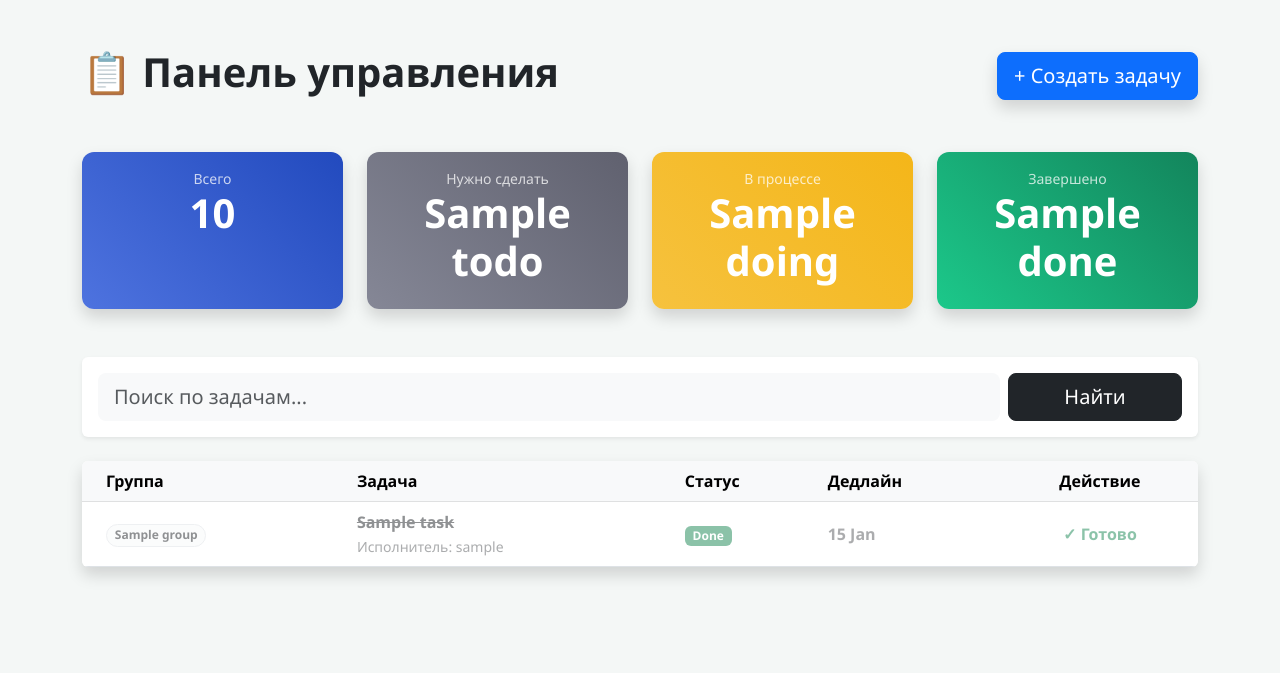
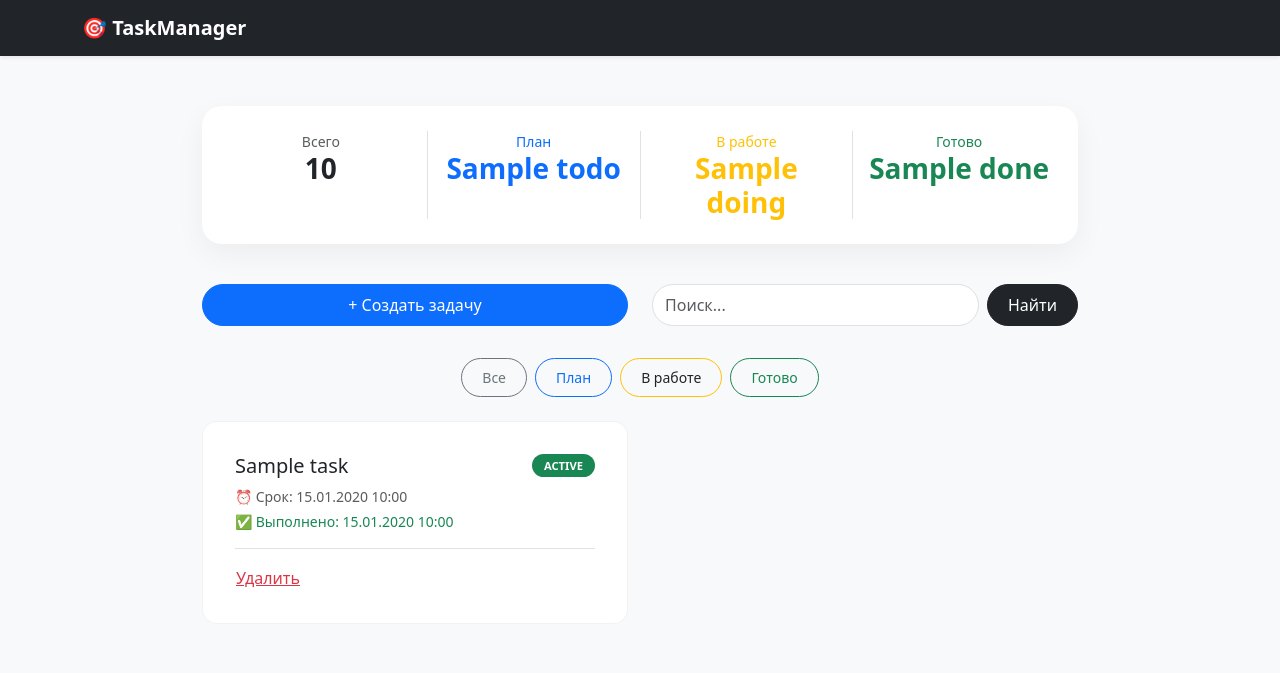
Before and after one commit to Djigi123/GroupToDo2, a Django app: template tasks/templates/tasks/tasks.html in a window 1280 px wide. Shown: the top 673 px of the page. Run offline with Django 3.2, Linux system fonts and the light colour scheme; the template is opened without the code that fills it: most values are stand-ins (such as "Sample title", 1, 10 or a date in 2020).

Commit message:
Final project: Task Manager

```diff
--- a/tasks/templates/tasks/tasks.html
+++ b/tasks/templates/tasks/tasks.html
@@ -2,143 +2,118 @@
 <html lang="ru">
 <head>
     <meta charset="UTF-8">
-    <title>Task Manager Pro</title>
+    <meta name="viewport" content="width=device-width, initial-scale=1.0">
+    <title>TaskManager - Мои задачи</title>
     <link rel="stylesheet" href="https://cdn.jsdelivr.net/npm/bootstrap@5.3.0/dist/css/bootstrap.min.css">
     <style>
-    body { background-color: #f4f7f6; color: #333; font-family: 'Segoe UI', sans-serif; }
-
-    /* Анимация карточек статистики */
-    .card-stats {
-        border: none;
-        border-radius: 12px;
-        color: white;
-        transition: all 0.3s ease;
-        cursor: pointer;
-    }
-
-    .card-stats:hover {
-        transform: translateY(-10px);
-        box-shadow: 0 10px 20px rgba(0,0,0,0.2);
-    }
-
-    .bg-total { background: linear-gradient(45deg, #4e73df, #224abe); }
-    .bg-todo { background: linear-gradient(45deg, #858796, #60616f); }
-    .bg-doing { background: linear-gradient(45deg, #f6c23e, #f4b619); }
-    .bg-done { background: linear-gradient(45deg, #1cc88a, #13855c); }
-
-    .table tbody tr { transition: all 0.2s ease; }
-    .table tbody tr:hover { background-color: #f0f2f5 !important; transform: scale(1.005); box-shadow: 0 4px 8px rgba(0,0,0,0.05); z-index: 1; }
-
-    .priority-high { border-left: 6px solid #e74a3b !important; }
-    .priority-medium { border-left: 6px solid #f6c23e !important; }
-    .priority-low { border-left: 6px solid #1cc88a !important; }
-
-    .task-done { opacity: 0.5; background-color: #f8f9fa !important; }
-    .task-done .task-title { text-decoration: line-through; }
-
-    .btn-finish { border-radius: 20px; font-weight: bold; transition: 0.3s; }
-    .btn-finish:hover { transform: scale(1.1); }
+        body { background-color: #f8f9fa; }
+        .task-container { max-width: 900px; margin-top: 50px; padding-bottom: 50px; }
+        .stats-card { background: white; padding: 25px; border-radius: 20px; box-shadow: 0 10px 30px rgba(0,0,0,0.05); margin-bottom: 40px; }
+        .task-card { background: white; border-radius: 15px; border: 1px solid rgba(0,0,0,0.05); transition: 0.3s; height: 100%; }
+        .task-card:hover { transform: translateY(-5px); box-shadow: 0 15px 30px rgba(0,0,0,0.1); }
+        .btn-custom { border-radius: 50px; padding: 8px 20px; transition: 0.3s; }
+        .status-badge { font-size: 0.7rem; padding: 6px 12px; border-radius: 50px; text-transform: uppercase; }
+        .deadline-danger { color: #dc3545; font-weight: bold; animation: pulse 2s infinite; }
+        @keyframes pulse { 0% { opacity: 1; } 50% { opacity: 0.6; } 100% { opacity: 1; } }
     </style>
 </head>
 <body>
-    <div class="container mt-5">
-        <div class="d-flex justify-content-between align-items-center mb-5">
-            <h1 class="fw-bold text-dark">📋 Панель управления</h1>
-            <a href="/admin/tasks/task/add/" class="btn btn-primary btn-lg shadow">+ Создать задачу</a>
+
+    <nav class="navbar navbar-expand-lg navbar-dark bg-dark shadow-sm">
+        <div class="container">
+            <a class="navbar-brand fw-bold" href="{% url 'task_list' %}">🎯 TaskManager</a>
+            <div class="d-flex align-items-center">
+                {% if user.is_authenticated %}
+                    {% if user.is_staff %}<a href="/admin/" class="btn btn-warning btn-sm btn-custom me-3">⚙️ Админка</a>{% endif %}
+                    <span class="navbar-text me-3 text-white">Привет, <strong>{{ user.username }}</strong>!</span>
+                    <form action="{% url 'logout' %}" method="post" class="m-0">{% csrf_token %}<button type="submit" class="btn btn-outline-danger btn-sm btn-custom">Выйти</button></form>
+                {% endif %}
+            </div>
+        </div>
+    </nav>
+
+    <div class="container task-container">
+        <div class="stats-card text-center">
+            <div class="row">
+                <div class="col"> <div class="text-muted small">Всего</div> <h3 class="fw-bold m-0">{{ stats.total }}</h3> </div>
+                <div class="col border-start text-primary"> <div class="small">План</div> <h3 class="fw-bold m-0">{{ stats.todo }}</h3> </div>
+                <div class="col border-start text-warning"> <div class="small">В работе</div> <h3 class="fw-bold m-0">{{ stats.doing }}</h3> </div>
+                <div class="col border-start text-success"> <div class="small">Готово</div> <h3 class="fw-bold m-0">{{ stats.done }}</h3> </div>
+            </div>
         </div>
 
-        <!-- Статистика -->
-        <div class="row mb-5">
-            <div class="col-md-3">
-                <div class="card card-stats bg-total shadow h-100">
-                    <div class="card-body text-center">
-                        <div class="small opacity-75">Всего</div>
-                        <h2 class="display-6 fw-bold">{{ stats.total }}</h2>
+        <div class="row mb-4">
+            <div class="col-md-6">
+                <button class="btn btn-primary btn-custom w-100 mb-2" data-bs-toggle="modal" data-bs-target="#addModal">+ Создать задачу</button>
+            </div>
+            <div class="col-md-6">
+                <form method="GET" class="d-flex gap-2">
+                    <input type="text" name="search" class="form-control rounded-pill" placeholder="Поиск..." value="{{ search_query }}">
+                    <button type="submit" class="btn btn-dark btn-custom">Найти</button>
+                </form>
             </div>
         </div>
+
+        <div class="d-flex justify-content-center gap-2 mb-4">
+            <a href="{% url 'task_list' %}" class="btn btn-sm btn-outline-secondary btn-custom">Все</a>
+            <a href="?status=todo" class="btn btn-sm btn-outline-primary btn-custom">План</a>
+            <a href="?status=progress" class="btn btn-sm btn-outline-warning btn-custom text-dark">В работе</a>
+            <a href="?status=done" class="btn btn-sm btn-outline-success btn-custom">Готово</a>
         </div>
-            <div class="col-md-3">
-                <div class="card card-stats bg-todo shadow h-100">
-                    <div class="card-body text-center">
-                        <div class="small opacity-75">Нужно сделать</div>
-                        <h2 class="display-6 fw-bold">{{ stats.todo }}</h2>
+
+        <div class="row row-cols-1 row-cols-md-2 g-4">
+            {% for task in tasks %}
+                <div class="col">
+                    <div class="card task-card p-3">
+                        <div class="card-body d-flex flex-column">
+                            <div class="d-flex justify-content-between align-items-start mb-2">
+                                <h5 class="card-title m-0">{{ task.title }}</h5>
+                                <span class="badge status-badge {% if task.status == 'todo' %}bg-primary{% elif task.status == 'progress' %}bg-warning text-dark{% else %}bg-success{% endif %}">
+                                    {{ task.get_status_display }}
+                                </span>
                             </div>
+
+                            <div class="task-info mb-3">
+                                {% if task.deadline %}
+                                    <div class="{% if task.deadline < now and task.status != 'done' %}deadline-danger{% else %}text-muted{% endif %} small">
+                                        ⏰ Срок: {{ task.deadline|date:"d.m.Y H:i" }}
+                                        {% if task.deadline < now and task.status != 'done' %} (Просрочено!){% endif %}
                                     </div>
+                                {% endif %}
+                                {% if task.status == 'done' and task.completed_at %}
+                                    <div class="text-success small mt-1">✅ Выполнено: {{ task.completed_at|date:"d.m.Y H:i" }}</div>
+                                {% endif %}
                             </div>
-            <div class="col-md-3">
-                <div class="card card-stats bg-doing shadow h-100">
-                    <div class="card-body text-center">
-                        <div class="small opacity-75">В процессе</div>
-                        <h2 class="display-6 fw-bold">{{ stats.doing }}</h2>
-                    </div>
-                </div>
-            </div>
-            <div class="col-md-3">
-                <div class="card card-stats bg-done shadow h-100">
-                    <div class="card-body text-center">
-                        <div class="small opacity-75">Завершено</div>
-                        <h2 class="display-6 fw-bold">{{ stats.done }}</h2>
+
+                            <div class="mt-auto pt-3 border-top d-flex justify-content-between">
+                                <a href="{% url 'delete_task' task.id %}" class="btn btn-link text-danger p-0" onclick="return confirm('Удалить?')">Удалить</a>
+                                {% if task.status != 'done' %}
+                                    <a href="{% url 'complete_task' task.id %}" class="btn btn-success btn-sm btn-custom">Завершить ✓</a>
+                                {% endif %}
                             </div>
                         </div>
                     </div>
                 </div>
+            {% empty %}
+                <div class="col-12 text-center py-5"><p class="text-muted">Задач не найдено</p></div>
+            {% endfor %}
+        </div>
+    </div>
 
-        <!-- Поиск -->
-        <div class="card shadow-sm mb-4 border-0">
-            <div class="card-body">
-                <form method="GET" class="row g-2">
-                    <div class="col-md-10">
-                        <input type="text" name="search" class="form-control form-control-lg border-0 bg-light" placeholder="Поиск по задачам..." value="{{ search_query }}">
+    <div class="modal fade" id="addModal" tabindex="-1">
+        <div class="modal-dialog">
+            <form action="{% url 'add_task' %}" method="POST" class="modal-content rounded-4">
+                {% csrf_token %}
+                <div class="modal-header border-0"> <h5 class="fw-bold">Новая задача</h5> <button type="button" class="btn-close" data-bs-dismiss="modal"></button> </div>
+                <div class="modal-body">
+                    <div class="mb-3"> <label class="form-label small fw-bold">Название</label> <input type="text" name="title" class="form-control" required placeholder="Например: Сдать проект"> </div>
+                    <div class="mb-3"> <label class="form-label small fw-bold">Дедлайн (необязательно)</label> <input type="datetime-local" name="deadline" class="form-control"> </div>
                 </div>
-                    <div class="col-md-2">
-                        <button class="btn btn-dark btn-lg w-100" type="submit">Найти</button>
-                    </div>
+                <div class="modal-footer border-0"> <button type="submit" class="btn btn-primary w-100 btn-custom">Добавить</button> </div>
             </form>
         </div>
     </div>
 
-        <!-- Таблица задач -->
-        <div class="card shadow border-0 overflow-hidden">
-            <table class="table table-hover align-middle mb-0">
-                <thead class="table-light">
-                    <tr>
-                        <th class="ps-4">Группа</th>
-                        <th>Задача</th>
-                        <th>Статус</th>
-                        <th>Дедлайн</th>
-                        <th class="text-center">Действие</th>
-                    </tr>
-                </thead>
-                <tbody>
-                    {% for task in tasks %}
-                    <tr class="priority-{{ task.priority }} {% if task.status == 'done' %}task-done{% endif %}">
-                        <td class="ps-4">
-                            <span class="badge rounded-pill bg-light text-dark border">{{ task.group.name }}</span>
-                        </td>
-                        <td>
-                            <div class="task-title fw-bold text-dark">{{ task.title }}</div>
-                            <small class="text-muted">Исполнитель: {{ task.assigned_to.username|default:"—" }}</small>
-                        </td>
-                        <td>
-                            {% if task.status == 'todo' %}<span class="badge bg-secondary">To Do</span>
-                            {% elif task.status == 'progress' %}<span class="badge bg-warning text-dark">Doing</span>
-                            {% else %}<span class="badge bg-success text-white">Done</span>{% endif %}
-                        </td>
-                        <td class="text-muted fw-bold">{{ task.deadline|date:"d M" }}</td>
-                        <td class="text-center">
-                            {% if task.status != 'done' %}
-                                <a href="{% url 'complete_task' task.id %}" class="btn btn-finish btn-success btn-sm px-4">Завершить</a>
-                            {% else %}
-                                <span class="text-success fw-bold">✓ Готово</span>
-                            {% endif %}
-                        </td>
-                    </tr>
-                    {% empty %}
-                    <tr><td colspan="5" class="text-center py-5 text-muted">Задачи не найдены</td></tr>
-                    {% endfor %}
-                </tbody>
-            </table>
-        </div>
-    </div>
+    <script src="https://cdn.jsdelivr.net/npm/bootstrap@5.3.0/dist/js/bootstrap.bundle.min.js"></script>
 </body>
 </html>
```
Also changed, not shown: TaskManagerProject/settings.py (+41 -67 lines), TaskManagerProject/urls.py (+7 -18 lines), tasks/admin.py (+28 -13 lines), tasks/forms.py (added, +10 -0 lines), tasks/models.py (+56 -23 lines), tasks/templates/registration/login.html (+26 -0 lines), tasks/templates/registration/register.html (+37 -0 lines), tasks/urls.py (+5 -5 lines), tasks/views.py (+65 -14 lines), db.sqlite3, tasks/migrations/0003_remove_task_group_alter_task_options_and_more.py (added), tasks/migrations/0004_task_deadline.py (added), tasks/migrations/0005_task_completed_at_alter_task_created_at.py (added), tasks/migrations/0006_alter_task_options_alter_task_user.py (added). Lines whose indentation alone changed are shown as unchanged.
